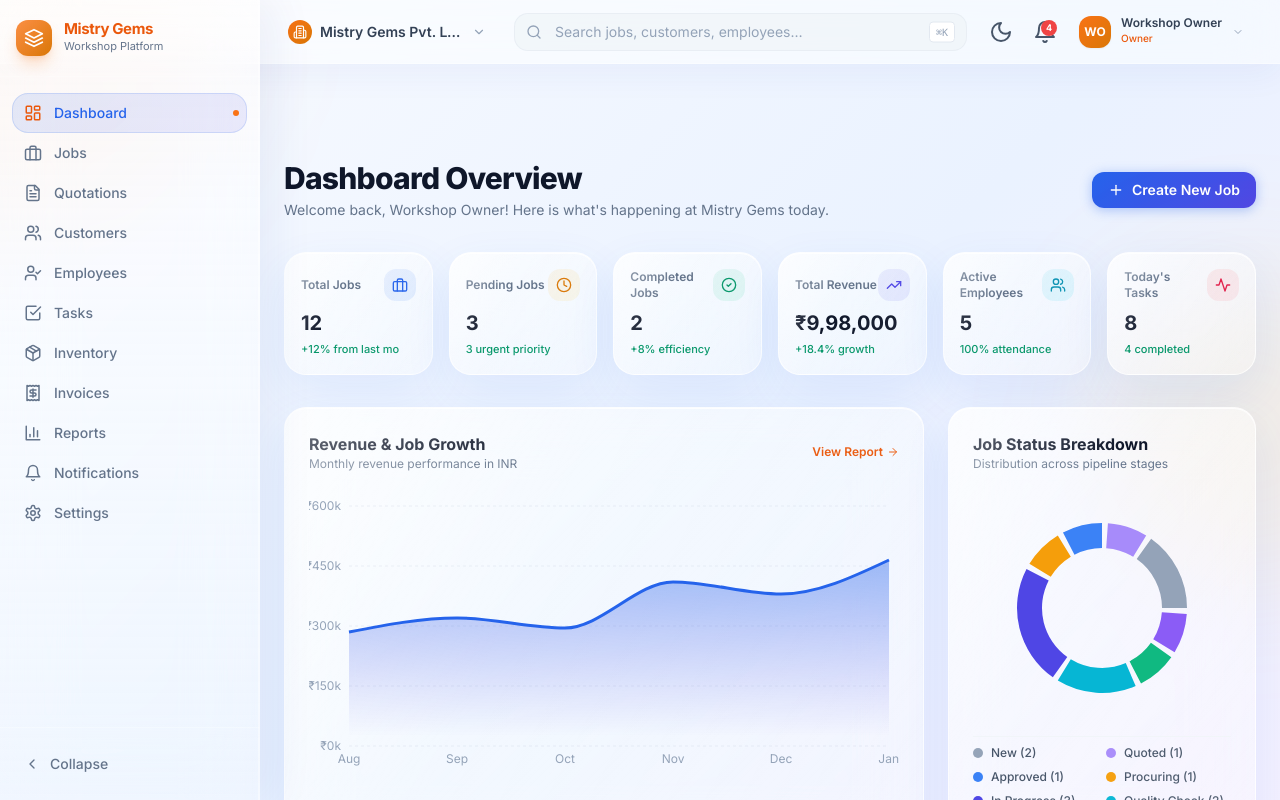
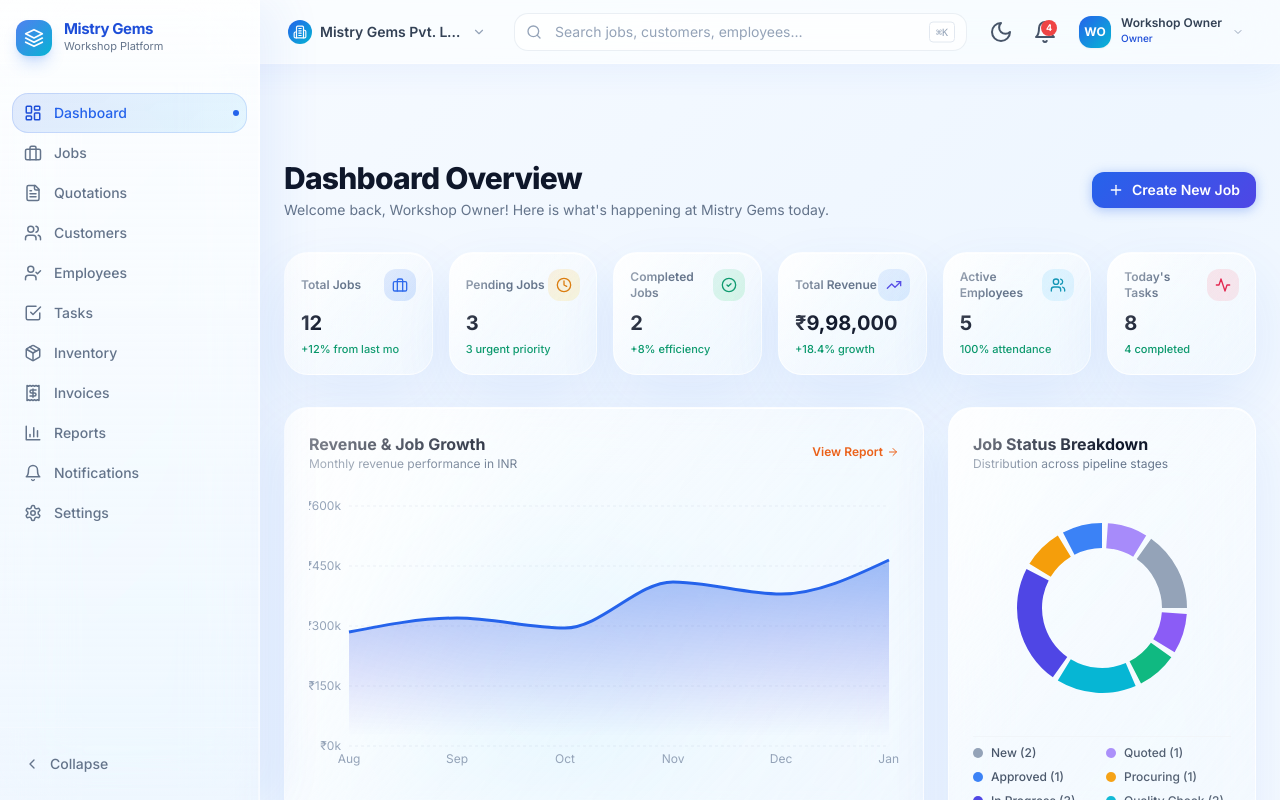
Before and after one commit to Saisidd05/Mistrygems_prototype, a React (Vite) app: page /login in a window 1280 px wide. Both pictures are taken after typing "name@example.com", "Sample123" into the empty fields and a click on the button "Sign In". Shown: the top 800 px of the page. Built offline with nearby package versions, Linux system fonts and the light colour scheme.

Commit message:
Refresh UI with liquid glass blue theme

```diff
--- a/src/components/layout/Layout.tsx
+++ b/src/components/layout/Layout.tsx
@@ -53,9 +53,9 @@ export default function Layout({ children }: LayoutProps) {
     <div className="min-h-screen gradient-bg">
       {/* Ambient Background Orbs */}
       <div className="fixed inset-0 pointer-events-none overflow-hidden">
-        <div className="absolute -top-40 -left-40 w-96 h-96 bg-orange-400/10 rounded-full blur-3xl" />
-        <div className="absolute top-1/3 -right-32 w-80 h-80 bg-amber-400/10 rounded-full blur-3xl" />
-        <div className="absolute bottom-0 left-1/3 w-64 h-64 bg-cyan-400/8 rounded-full blur-3xl" />
+        <div className="absolute -top-40 -left-40 w-96 h-96 bg-blue-400/12 rounded-full blur-3xl" />
+        <div className="absolute top-1/3 -right-32 w-80 h-80 bg-cyan-400/12 rounded-full blur-3xl" />
+        <div className="absolute bottom-0 left-1/3 w-64 h-64 bg-sky-400/10 rounded-full blur-3xl" />
       </div>
 
       <Sidebar />
--- a/src/components/layout/Sidebar.tsx
+++ b/src/components/layout/Sidebar.tsx
@@ -50,7 +50,7 @@ export default function Sidebar() {
     >
       {/* Logo Area */}
       <div className="flex items-center gap-3 px-4 py-5 border-b border-white/20 dark:border-white/5">
-        <div className="relative flex-shrink-0 w-9 h-9 rounded-xl flex items-center justify-center bg-gradient-to-br from-orange-500 to-amber-600 shadow-lg shadow-orange-500/25">
+        <div className="relative flex-shrink-0 w-9 h-9 rounded-xl flex items-center justify-center bg-gradient-to-br from-blue-600 to-cyan-500 shadow-lg shadow-blue-500/25">
           <svg className="w-5 h-5 text-white" viewBox="0 0 24 24" fill="none" stroke="currentColor" strokeWidth="2" strokeLinecap="round" strokeLinejoin="round">
             <path d="M12 2L2 7l10 5 10-5-10-5z" />
             <path d="M2 17l10 5 10-5" />
@@ -67,7 +67,7 @@ export default function Sidebar() {
               transition={{ duration: 0.2 }}
               className="overflow-hidden"
             >
-              <p className="font-bold text-[15px] tracking-tight text-orange-600 dark:text-orange-400 leading-none">
+              <p className="font-bold text-[15px] tracking-tight text-blue-700 dark:text-sky-300 leading-none">
                 Mistry Gems
               </p>
               <p className="text-[11px] text-slate-500 dark:text-slate-400 mt-0.5">
@@ -101,7 +101,7 @@ export default function Sidebar() {
                   className={cn(
                     'w-[18px] h-[18px] flex-shrink-0 transition-colors',
                     isActive
-                      ? 'text-orange-600 dark:text-orange-400'
+                      ? 'text-blue-700 dark:text-sky-300'
                       : 'text-slate-500 dark:text-slate-400'
                   )}
                 />
@@ -123,7 +123,7 @@ export default function Sidebar() {
                 {isActive && (
                   <motion.div
                     layoutId="active-pill"
-                    className="absolute right-2 w-1.5 h-1.5 rounded-full bg-orange-500"
+                    className="absolute right-2 w-1.5 h-1.5 rounded-full bg-blue-600"
                   />
                 )}
 
--- a/src/components/layout/Topbar.tsx
+++ b/src/components/layout/Topbar.tsx
@@ -64,7 +64,7 @@ export default function Topbar() {
             onClick={() => setCompanyOpen((o) => !o)}
             className="flex items-center gap-2 px-3 py-2 rounded-xl hover:bg-slate-100 dark:hover:bg-slate-800/60 transition-all duration-200 group"
           >
-            <div className="w-6 h-6 rounded-lg bg-gradient-to-br from-orange-500 to-amber-600 flex items-center justify-center flex-shrink-0">
+            <div className="w-6 h-6 rounded-lg bg-gradient-to-br from-blue-600 to-cyan-500 flex items-center justify-center flex-shrink-0">
               <Building2 className="w-3.5 h-3.5 text-white" />
             </div>
             <span className="text-sm font-semibold text-slate-700 dark:text-slate-200 max-w-36 truncate hidden sm:block">
@@ -89,7 +89,7 @@ export default function Topbar() {
                     className={cn(
                       'w-full text-left px-4 py-2.5 text-sm transition-colors',
                       selectedCompany === c
-                        ? 'text-orange-600 dark:text-orange-400 font-medium bg-orange-50/60 dark:bg-orange-900/20'
+                        ? 'text-blue-700 dark:text-sky-300 font-medium bg-blue-50/70 dark:bg-sky-900/20'
                         : 'text-slate-600 dark:text-slate-300 hover:bg-slate-50 dark:hover:bg-slate-800/40'
                     )}
                   >
@@ -112,7 +112,7 @@ export default function Topbar() {
               placeholder="Search jobs, customers, employees…"
               value={searchValue}
               onChange={(e) => setSearchValue(e.target.value)}
-              className="w-full pl-10 pr-4 py-2 rounded-xl text-sm bg-slate-100/80 dark:bg-slate-800/50 border border-slate-200/60 dark:border-slate-700/40 text-slate-700 dark:text-slate-200 placeholder-slate-400 focus:outline-none focus:ring-2 focus:ring-orange-500/40 focus:border-orange-400/40 transition-all duration-200"
+              className="w-full pl-10 pr-4 py-2 rounded-xl text-sm bg-white/70 dark:bg-slate-800/50 border border-slate-200/70 dark:border-slate-700/40 text-slate-700 dark:text-slate-200 placeholder-slate-400 focus:outline-none focus:ring-2 focus:ring-blue-500/30 focus:border-blue-400/40 transition-all duration-200"
             />
             <kbd className="absolute right-3 top-1/2 -translate-y-1/2 hidden sm:inline-flex items-center gap-0.5 px-1.5 py-0.5 text-[10px] font-medium text-slate-400 bg-white dark:bg-slate-700 border border-slate-200 dark:border-slate-600 rounded">
               ⌘K
@@ -167,7 +167,7 @@ export default function Topbar() {
             onClick={() => setProfileOpen((o) => !o)}
             className="flex items-center gap-2.5 pl-1 pr-3 py-1 rounded-xl hover:bg-slate-100 dark:hover:bg-slate-800/60 transition-colors ml-1"
           >
-            <div className="w-8 h-8 rounded-xl bg-gradient-to-br from-orange-500 to-amber-600 flex items-center justify-center flex-shrink-0 shadow-sm">
+            <div className="w-8 h-8 rounded-xl bg-gradient-to-br from-blue-600 to-cyan-500 flex items-center justify-center flex-shrink-0 shadow-sm">
               <span className="text-xs font-bold text-white">
                 {userName ? getInitials(userName) : 'MG'}
               </span>
@@ -176,7 +176,7 @@ export default function Topbar() {
               <p className="text-xs font-semibold text-slate-700 dark:text-slate-200 leading-none">
                 {userName || 'User'}
               </p>
-              <p className="text-[10px] text-orange-600 dark:text-orange-400 mt-0.5 font-medium">
+              <p className="text-[10px] text-blue-700 dark:text-sky-300 mt-0.5 font-medium">
                 {userRole ? roleLabels[userRole] : 'Admin'}
               </p>
             </div>
--- a/src/components/ui/GlassCard.tsx
+++ b/src/components/ui/GlassCard.tsx
@@ -28,7 +28,7 @@ export function GlassCard({
 
   return (
     <motion.div
-      whileHover={hoverEffect ? { y: -3, transition: { duration: 0.2 } } : {}}
+      whileHover={hoverEffect ? { y: -3, scale: 1.01, transition: { duration: 0.2 } } : {}}
       className={cn(
         'glass-card p-6 transition-all duration-200',
         glowClasses[glow],
--- a/src/index.css
+++ b/src/index.css
@@ -6,26 +6,28 @@
   :root {
     --radius: 1rem;
     --brand-blue: #2563EB;
-    --brand-indigo: #4F46E5;
-    --brand-cyan: #06B6D4;
-    --bg-primary: #F4F8FF;
-    --bg-secondary: #FFFFFF;
-    --text-primary: #0F172A;
-    --text-secondary: #64748B;
-    --border-glass: rgba(255, 255, 255, 0.12);
+    --brand-indigo: #3B82F6;
+    --brand-cyan: #38BDF8;
+    --bg-primary: #f5f9ff;
+    --bg-secondary: #ffffff;
+    --text-primary: #0f172a;
+    --text-secondary: #64748b;
+    --border-glass: rgba(255, 255, 255, 0.72);
     --sidebar-width: 260px;
     --sidebar-collapsed: 72px;
   }
 
   .dark {
-    --bg-primary: #0F172A;
-    --bg-secondary: #111827;
-    --text-primary: #F1F5F9;
-    --text-secondary: #94A3B8;
-    --border-glass: rgba(255, 255, 255, 0.08);
+    --bg-primary: #071120;
+    --bg-secondary: #0f172a;
+    --text-primary: #f8fbff;
+    --text-secondary: #9fb1cc;
+    --border-glass: rgba(255, 255, 255, 0.12);
   }
 
-  * {}
+  * {
+    box-sizing: border-box;
+  }
 
   body {
     font-family: 'Inter', system-ui, sans-serif;
@@ -35,7 +37,11 @@
     -moz-osx-font-smoothing: grayscale;
     overflow-x: hidden;
     min-height: 100vh;
-    background-image: radial-gradient(circle at 12% 10%, rgba(59, 130, 246, .16), transparent 30%), radial-gradient(circle at 86% 18%, rgba(139, 92, 246, .14), transparent 32%), radial-gradient(circle at 55% 92%, rgba(34, 197, 94, .09), transparent 30%);
+    background-image:
+      radial-gradient(circle at 12% 8%, rgba(37, 99, 235, 0.18), transparent 28%),
+      radial-gradient(circle at 88% 16%, rgba(56, 189, 248, 0.16), transparent 24%),
+      radial-gradient(circle at 60% 92%, rgba(59, 130, 246, 0.12), transparent 32%),
+      linear-gradient(135deg, #f8fbff 0%, #eef6ff 46%, #fdfdff 100%);
   }
 
   ::-webkit-scrollbar {
@@ -48,25 +54,23 @@
   }
 
   ::-webkit-scrollbar-thumb {
-    background: rgba(100, 116, 139, 0.3);
+    background: rgba(100, 116, 139, 0.28);
     border-radius: 99px;
   }
 
   ::-webkit-scrollbar-thumb:hover {
-    background: rgba(100, 116, 139, 0.5);
+    background: rgba(100, 116, 139, 0.42);
   }
 }
 
 @layer components {
-
-  /* Glass card base */
   .glass-card {
-    @apply relative overflow-hidden rounded-[22px];
-    background: linear-gradient(135deg, rgba(255, 255, 255, .72), rgba(255, 255, 255, .22));
-    backdrop-filter: blur(30px) saturate(145%);
-    -webkit-backdrop-filter: blur(30px) saturate(145%);
-    border: 1px solid rgba(255, 255, 255, .72);
-    box-shadow: 0 18px 48px rgba(37, 99, 235, .09), inset 0 1px 0 rgba(255, 255, 255, .8);
+    @apply relative overflow-hidden rounded-[24px];
+    background: linear-gradient(135deg, rgba(255, 255, 255, 0.82), rgba(239, 246, 255, 0.36));
+    backdrop-filter: blur(28px) saturate(160%);
+    -webkit-backdrop-filter: blur(28px) saturate(160%);
+    border: 1px solid rgba(255, 255, 255, 0.72);
+    box-shadow: 0 24px 60px rgba(37, 99, 235, 0.09), inset 0 1px 0 rgba(255, 255, 255, 0.9);
   }
 
   .glass-card::before {
@@ -74,96 +78,90 @@
     position: absolute;
     inset: 0;
     pointer-events: none;
-    background: linear-gradient(115deg, rgba(255, 255, 255, .5), transparent 38%, rgba(255, 255, 255, .1));
-    opacity: .72;
+    background: linear-gradient(115deg, rgba(255, 255, 255, 0.58), transparent 36%, rgba(255, 255, 255, 0.12));
+    opacity: 0.9;
   }
 
   .dark .glass-card {
-    background: linear-gradient(135deg, rgba(15, 23, 42, .78), rgba(30, 41, 59, .36));
-    border: 1px solid rgba(255, 255, 255, 0.08);
-    box-shadow: 0 4px 24px rgba(0, 0, 0, 0.3), 0 1px 2px rgba(0, 0, 0, 0.2);
+    background: linear-gradient(135deg, rgba(15, 23, 42, 0.83), rgba(11, 20, 35, 0.55));
+    border: 1px solid rgba(255, 255, 255, 0.1);
+    box-shadow: 0 20px 45px rgba(2, 8, 23, 0.34), inset 0 1px 0 rgba(255, 255, 255, 0.06);
   }
 
-  /* Glass sidebar */
   .glass-sidebar {
-    background: linear-gradient(180deg, rgba(255, 255, 255, .64), rgba(246, 249, 255, .36));
-    backdrop-filter: blur(34px) saturate(150%);
-    -webkit-backdrop-filter: blur(30px);
-    border-right: 1px solid rgba(255, 255, 255, 0.4);
-    box-shadow: 12px 0 42px rgba(30, 64, 175, .07), inset -1px 0 rgba(255, 255, 255, .4);
+    background: linear-gradient(180deg, rgba(255, 255, 255, 0.72), rgba(239, 246, 255, 0.34));
+    backdrop-filter: blur(34px) saturate(170%);
+    -webkit-backdrop-filter: blur(34px) saturate(170%);
+    border-right: 1px solid rgba(255, 255, 255, 0.56);
+    box-shadow: 18px 0 44px rgba(37, 99, 235, 0.08), inset -1px 0 rgba(255, 255, 255, 0.42);
   }
 
   .dark .glass-sidebar {
-    background: rgba(15, 23, 42, 0.85);
+    background: rgba(10, 17, 31, 0.86);
     border-right: 1px solid rgba(255, 255, 255, 0.06);
   }
 
-  /* Glass nav */
   .glass-nav {
-    background: rgba(255, 255, 255, .5);
-    backdrop-filter: blur(28px) saturate(150%);
-    -webkit-backdrop-filter: blur(24px);
-    border-bottom: 1px solid rgba(255, 255, 255, 0.4);
-    box-shadow: 0 10px 34px rgba(30, 64, 175, .05);
+    background: rgba(255, 255, 255, 0.58);
+    backdrop-filter: blur(26px) saturate(160%);
+    -webkit-backdrop-filter: blur(26px) saturate(160%);
+    border-bottom: 1px solid rgba(255, 255, 255, 0.48);
+    box-shadow: 0 10px 30px rgba(37, 99, 235, 0.05);
   }
 
   .dark .glass-nav {
-    background: rgba(15, 23, 42, 0.8);
-    border-bottom: 1px solid rgba(255, 255, 255, 0.06);
+    background: rgba(6, 13, 24, 0.78);
+    border-bottom: 1px solid rgba(255, 255, 255, 0.08);
   }
 
-  /* Gradient backgrounds */
   .gradient-bg {
-    background: linear-gradient(135deg, #f9fbff 0%, #eaf2ff 38%, #f5f0ff 72%, #f7fbff 100%);
+    background: linear-gradient(135deg, #f8fbff 0%, #eef6ff 42%, #fefeff 100%);
   }
 
   .dark .gradient-bg {
-    background: linear-gradient(135deg, #0F172A 0%, #111827 40%, #0F172A 100%);
+    background: linear-gradient(135deg, #071120 0%, #0f172a 48%, #111827 100%);
   }
 
-  /* KPI Card gradient accents */
   .kpi-blue {
-    background: linear-gradient(135deg, #2563EB15 0%, #3B82F620 100%);
+    background: linear-gradient(135deg, rgba(37, 99, 235, 0.12) 0%, rgba(59, 130, 246, 0.2) 100%);
   }
 
   .kpi-indigo {
-    background: linear-gradient(135deg, #4F46E515 0%, #6366F120 100%);
+    background: linear-gradient(135deg, rgba(59, 130, 246, 0.12) 0%, rgba(96, 165, 250, 0.2) 100%);
   }
 
   .kpi-cyan {
-    background: linear-gradient(135deg, #06B6D415 0%, #22D3EE20 100%);
+    background: linear-gradient(135deg, rgba(56, 189, 248, 0.14) 0%, rgba(125, 211, 252, 0.2) 100%);
   }
 
   .kpi-emerald {
-    background: linear-gradient(135deg, #10B98115 0%, #34D39920 100%);
+    background: linear-gradient(135deg, rgba(16, 185, 129, 0.12) 0%, rgba(74, 222, 128, 0.2) 100%);
   }
 
   .kpi-amber {
-    background: linear-gradient(135deg, #F59E0B15 0%, #FCD34D20 100%);
+    background: linear-gradient(135deg, rgba(245, 158, 11, 0.12) 0%, rgba(250, 204, 21, 0.16) 100%);
   }
 
   .kpi-rose {
-    background: linear-gradient(135deg, #F4363615 0%, #FB718520 100%);
+    background: linear-gradient(135deg, rgba(244, 63, 94, 0.12) 0%, rgba(251, 113, 133, 0.16) 100%);
   }
 
-  /* Glow effects */
   .glow-blue {
-    box-shadow: 0 0 20px rgba(37, 99, 235, 0.2), 0 4px 12px rgba(0, 0, 0, 0.08);
+    box-shadow: 0 0 22px rgba(37, 99, 235, 0.2), 0 8px 18px rgba(15, 23, 42, 0.08);
   }
 
   .glow-indigo {
-    box-shadow: 0 0 20px rgba(79, 70, 229, 0.2), 0 4px 12px rgba(0, 0, 0, 0.08);
+    box-shadow: 0 0 22px rgba(59, 130, 246, 0.2), 0 8px 18px rgba(15, 23, 42, 0.08);
   }
 
   .glow-cyan {
-    box-shadow: 0 0 20px rgba(6, 182, 212, 0.2), 0 4px 12px rgba(0, 0, 0, 0.08);
+    box-shadow: 0 0 22px rgba(56, 189, 248, 0.2), 0 8px 18px rgba(15, 23, 42, 0.08);
   }
 
   .glow-amber {
-    box-shadow: 0 0 20px rgba(249, 115, 22, 0.2), 0 4px 12px rgba(0, 0, 0, 0.08);
+    box-shadow: 0 0 22px rgba(249, 115, 22, 0.18), 0 8px 18px rgba(15, 23, 42, 0.08);
   }
 
-  /* Nav item */
   .nav-item {
     @apply flex items-center gap-3 px-3 py-2.5 rounded-2xl text-sm font-medium transition-all duration-200 cursor-pointer;
     color: var(--text-secondary);
@@ -175,17 +173,16 @@
   }
 
   .nav-item.active {
-    background: linear-gradient(135deg, rgba(37, 99, 235, 0.12) 0%, rgba(79, 70, 229, 0.10) 100%);
+    background: linear-gradient(135deg, rgba(37, 99, 235, 0.13) 0%, rgba(56, 189, 248, 0.12) 100%);
     color: #2563EB;
-    box-shadow: inset 0 0 0 1px rgba(37, 99, 235, 0.15);
+    box-shadow: inset 0 0 0 1px rgba(37, 99, 235, 0.16);
   }
 
   .dark .nav-item.active {
-    background: linear-gradient(135deg, rgba(249, 115, 22, 0.2) 0%, rgba(234, 88, 12, 0.15) 100%);
-    color: #FB923C;
+    background: linear-gradient(135deg, rgba(56, 189, 248, 0.18) 0%, rgba(37, 99, 235, 0.16) 100%);
+    color: #7dd3fc;
   }
 
-  /* Status badges */
   .badge-new {
     @apply inline-flex items-center gap-1.5 px-2.5 py-1 rounded-full text-xs font-medium;
     background: rgba(148, 163, 184, 0.12);
@@ -195,57 +192,57 @@
 
   .badge-quoted {
     @apply inline-flex items-center gap-1.5 px-2.5 py-1 rounded-full text-xs font-medium;
-    background: rgba(167, 139, 250, 0.12);
-    color: #7C3AED;
-    border: 1px solid rgba(167, 139, 250, 0.2);
+    background: rgba(96, 165, 250, 0.14);
+    color: #1d4ed8;
+    border: 1px solid rgba(96, 165, 250, 0.22);
   }
 
   .badge-approved {
     @apply inline-flex items-center gap-1.5 px-2.5 py-1 rounded-full text-xs font-medium;
-    background: rgba(59, 130, 246, 0.12);
-    color: #1D4ED8;
-    border: 1px solid rgba(59, 130, 246, 0.2);
+    background: rgba(37, 99, 235, 0.12);
+    color: #1d4ed8;
+    border: 1px solid rgba(37, 99, 235, 0.2);
   }
 
   .badge-procuring {
     @apply inline-flex items-center gap-1.5 px-2.5 py-1 rounded-full text-xs font-medium;
     background: rgba(245, 158, 11, 0.12);
-    color: #B45309;
+    color: #b45309;
     border: 1px solid rgba(245, 158, 11, 0.2);
   }
 
   .badge-pending {
     @apply inline-flex items-center gap-1.5 px-2.5 py-1 rounded-full text-xs font-medium;
     background: rgba(245, 158, 11, 0.12);
-    color: #B45309;
+    color: #b45309;
     border: 1px solid rgba(245, 158, 11, 0.2);
   }
 
   .badge-assigned {
     @apply inline-flex items-center gap-1.5 px-2.5 py-1 rounded-full text-xs font-medium;
-    background: rgba(59, 130, 246, 0.12);
-    color: #1D4ED8;
-    border: 1px solid rgba(59, 130, 246, 0.2);
+    background: rgba(37, 99, 235, 0.12);
+    color: #1d4ed8;
+    border: 1px solid rgba(37, 99, 235, 0.2);
   }
 
   .badge-inprogress {
     @apply inline-flex items-center gap-1.5 px-2.5 py-1 rounded-full text-xs font-medium;
-    background: rgba(79, 70, 229, 0.12);
-    color: #4338CA;
-    border: 1px solid rgba(79, 70, 229, 0.2);
+    background: rgba(59, 130, 246, 0.14);
+    color: #2563eb;
+    border: 1px solid rgba(59, 130, 246, 0.22);
   }
 
   .badge-quality {
     @apply inline-flex items-center gap-1.5 px-2.5 py-1 rounded-full text-xs font-medium;
-    background: rgba(6, 182, 212, 0.12);
-    color: #0E7490;
-    border: 1px solid rgba(6, 182, 212, 0.2);
+    background: rgba(56, 189, 248, 0.12);
+    color: #0369a1;
+    border: 1px solid rgba(56, 189, 248, 0.2);
   }
 
   .badge-completed {
     @apply inline-flex items-center gap-1.5 px-2.5 py-1 rounded-full text-xs font-medium;
     background: rgba(16, 185, 129, 0.12);
-    color: #065F46;
+    color: #065f46;
     border: 1px solid rgba(16, 185, 129, 0.2);
   }
 
```
